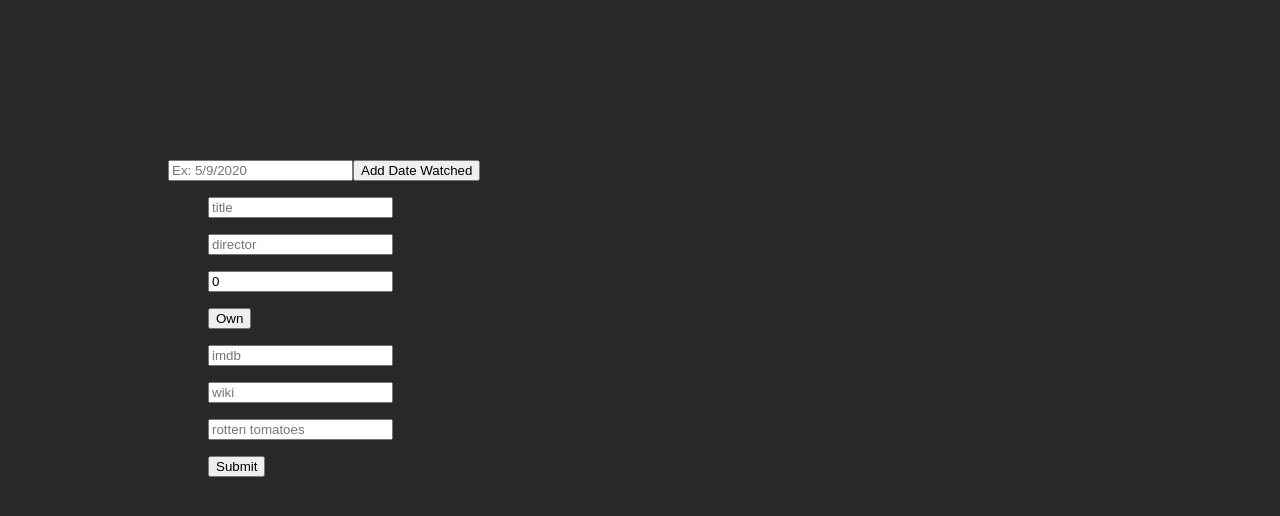
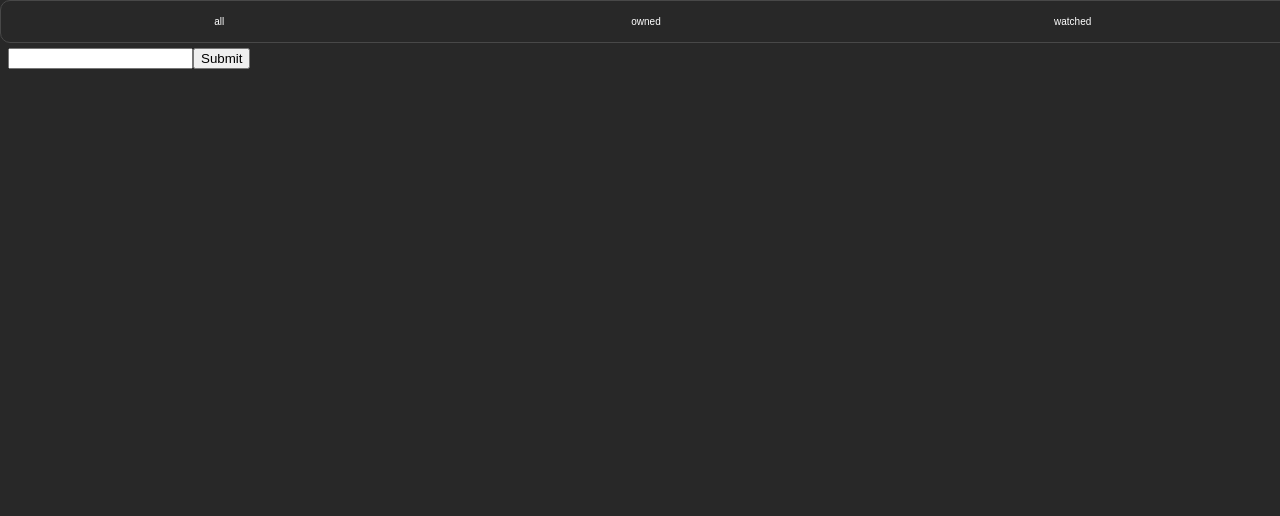
Before and after one commit to nicholasstano/movie-catalog-frontend, a React (Create React App) app: page /forms in a window 1280 px wide. Shown: the top 516 px of the page. Built offline with nearby package versions, Linux system fonts and the light colour scheme.

Commit message:
Working on styling and navbar

```diff
--- a/src/App.js
+++ b/src/App.js
@@ -1,16 +1,18 @@
 import React, { } from 'react';
 import { withRouter, Switch, Route } from 'react-router-dom';
-import MovieForm from './components/movieForm/MovieForm';
-import MovieContainer from './containers/MovieContainer';
+import FormContainer from './containers/form/FormContainer';
+import MovieContainer from './containers/movie/MovieContainer';
+import Navbar from './containers/navbar/Navbar';
 
 const App = () => {
 
   return (
     <div>
+      <Navbar />
       <Switch>
         <Route path="/forms" render={() => {
           return (
-            <MovieForm />
+            <FormContainer />
           )
         }} />
         <Route path="/" render={() => {
--- a/src/components/movieCard/MovieCard.js
+++ b/src/components/movieCard/MovieCard.js
@@ -42,8 +42,9 @@ const MovieCard = (props) => {
 
     return (
         <div className="card">
-            <h1>{title} ({yearReleased})</h1>
+            <h1>{title}</h1>
             <h1>{director}</h1>
+            <h1>({yearReleased})</h1>
             <h1>
                 {owned ?
                     <><CheckBoxOutlinedIcon /></>
--- a/src/components/movieCard/MovieCard.scss
+++ b/src/components/movieCard/MovieCard.scss
@@ -3,14 +3,14 @@ $point: #484848;
 $point-light: lighten($point, 5%);
 
 $ratio: 1.618;
-$card_width: 250px;
-$card_height: 350px;
-$card_padding: 20px;
+$card_width: 138px;
+$card_height: 150px;
+$card_padding: 5px;
 $card-bgcolor: white;
-$card_margin: 25px;
+$card_margin: 7px;
 $card_round: 10px;
 $card-shadow: 10px 10px 0px 0px $point-light;
-$card-padding-basis: 15px;
+$card-padding-basis: 5px;
 $card_head_padding: 0px 0px $card-padding-basis 0px;
 
 *{
@@ -43,7 +43,7 @@ body{
     margin: 0px;
     padding: $card_head_padding;
     font-family: 'Noto Sans KR', sans-serif;
-    font-size: 14px;
+    font-size: 10px;
     color: $black;
   }
 
@@ -59,18 +59,20 @@ body{
     border: none;
     border-radius: 5px;
     background-color: $point;
-    width: 50%;
-    margin: 10px auto;
-    padding: 10px 30px;
+    width: 75%;
+    margin: 5px auto;
+    padding: 5px 10px;
     color: white;
     font-family: 'Noto Sans KR', sans-serif;
     text-transform: uppercase;
+    font-size: 8px;
   }
 
   .datesWatched {
       padding: 2px 0px;
-      font-size: 8px;
+      font-size: 6px;
       font-family: 'Noto Sans KR', sans-serif;
+      height: 30px;
   }
 
 }
--- a/src/components/movieForm/MovieForm.js
+++ b/src/components/movieForm/MovieForm.js
@@ -56,8 +56,6 @@ const MovieForm = (props) => {
             rottentomatoes: '',
         })
     }
-
-    console.log(newMovieState)
 
     const addDate = () => {
         if (singleDate === '') {
--- a/src/containers/MovieContainer.scss
+++ /dev/null
@@ -1,12 +0,0 @@
-.movieList {
-    display: grid;
-    grid-template-rows: auto;
-    justify-content: space-around;
-    align-items: center;
-    padding: 15px;
-
-    @media (min-width: 900px) {
-        display: grid;
-        grid-template-columns: repeat(auto-fit, minmax(300px, 1fr));
-    }
-}
--- /dev/null
+++ b/src/containers/form/FormContainer.js
@@ -0,0 +1,36 @@
+import React, { useState } from 'react'
+import { withRouter } from 'react-router-dom'
+import MovieForm from '../../components/movieForm/MovieForm'
+import './FormContainer.scss'
+
+const FormContainer = (props) => {
+
+    const [pseudoUser, setPseudoUser] = useState(false)
+    const [code, setCode] = useState('')
+
+    const handleChange = (event) => {
+        setCode(event.target.value)
+    }
+
+    const handleSubmit = (event) => {
+        event.preventDefault();
+        if (code === '8675309song') {
+            setPseudoUser(true)
+        }
+        else {
+            props.history.push('/')
+        }
+    }
+
+    return (
+        <div className="formsContainer">
+            <form onSubmit={handleSubmit}>
+                <input type="text" value={code} onChange={handleChange}></input>
+                <button>Submit</button>
+            </form>
+            {pseudoUser ? <MovieForm /> : null}
+        </div>
+    )
+}
+
+export default withRouter(FormContainer)
--- /dev/null
+++ b/src/containers/form/FormContainer.scss
@@ -0,0 +1,3 @@
+.formsContainer {
+    padding-top: 40px;
+}
--- a/src/containers/MovieContainer.js
+++ b/src/containers/movie/MovieContainer.js
@@ -1,7 +1,7 @@
 import React, { useEffect } from 'react'
 import { connect } from 'react-redux'
-import MovieCard from '../components/movieCard/MovieCard'
-import { getMovies } from '../components/actions/movieActions'
+import MovieCard from '../../components/movieCard/MovieCard'
+import { getMovies } from '../../components/actions/movieActions'
 import './MovieContainer.scss'
 
 const MovieContainer = (props) => {
--- /dev/null
+++ b/src/containers/movie/MovieContainer.scss
@@ -0,0 +1,14 @@
+.movieList {
+    display: grid;
+    grid-template-columns: repeat(auto-fit, minmax(150px, 1fr));
+    justify-content: space-around;
+    align-items: center;
+    padding-top: 40px;
+
+    @media (min-width: 900px) {
+        display: grid;
+        grid-template-columns: repeat(auto-fit, minmax(150px, auto-fill));
+        align-items: center;
+        justify-content: space-between;
+    }
+}
--- /dev/null
+++ b/src/containers/navbar/Navbar.js
@@ -0,0 +1,17 @@
+import React from 'react'
+import { Link } from 'react-router-dom'
+import './Navbar.scss'
+
+const Navbar = () => {
+    return (
+        <div className="navbar">
+            <div>
+                <p>all</p>
+                <p>owned</p>
+                <p>watched</p>
+            </div>
+        </div>
+    )
+}
+
+export default Navbar
--- /dev/null
+++ b/src/containers/navbar/Navbar.scss
@@ -0,0 +1,25 @@
+$black: #282828;
+$point: #484848;
+
+.navbar {
+    padding: 5px;
+    position: fixed;
+    top: 0;
+    left: 0;
+    width: 100%;
+    border: solid;
+    border-width: thin;
+    border-radius: 10px;
+    color: white;
+    border-color: $point;
+    background-color: $black;
+
+    div {
+        display: grid;
+        grid-template-columns: 1fr 1fr 1fr;
+        font-family: 'Noto Sans KR', sans-serif;
+        font-size: 10px;
+        align-content: space-around;
+        justify-items: center;
+    }
+}
```
